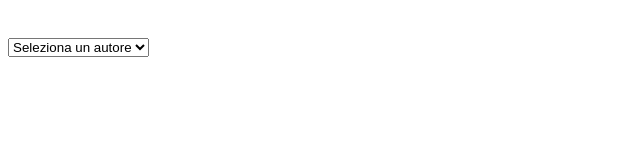
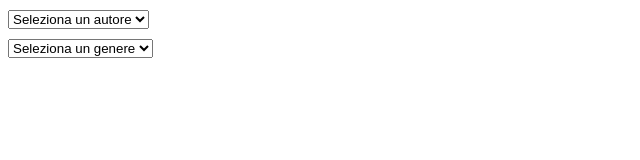
Before and after one commit to fofman/belSelect, a plain HTML site: page index.html in a window 1280 px wide. Shown: the whole page, without its empty margins (0-640 px from the left). Drawn offline with Linux system fonts and the light colour scheme.

Commit message:
Update index.html

```diff
--- a/index.html
+++ b/index.html
@@ -10,7 +10,7 @@
 </head>
 
 <body>
-    <div id="autore-selected" style="min-height: 30px;"></div>
+    <div id="autore-selected" style="height: auto; margin: 10px;"></div>
     <select id="autore" class="belSelect">
         <option selected hidden>Seleziona un autore</option>
         <option value="1">Manzoni</option>
@@ -19,6 +19,16 @@
         <option value="4">Petrarca</option>
     </select>
 
+
+    <div id="genere-selected" style="height: auto; margin: 10px;"></div>
+    <select id="genere" class="belSelect">
+        <option selected hidden>Seleziona un genere</option>
+        <option value="1">Fantasy</option>
+        <option value="2">Science Fiction</option>
+        <option value="3">Mystery</option>
+        <option value="4">Romance</option>
+    </select>
+
 </body>
 
 </html>
```
